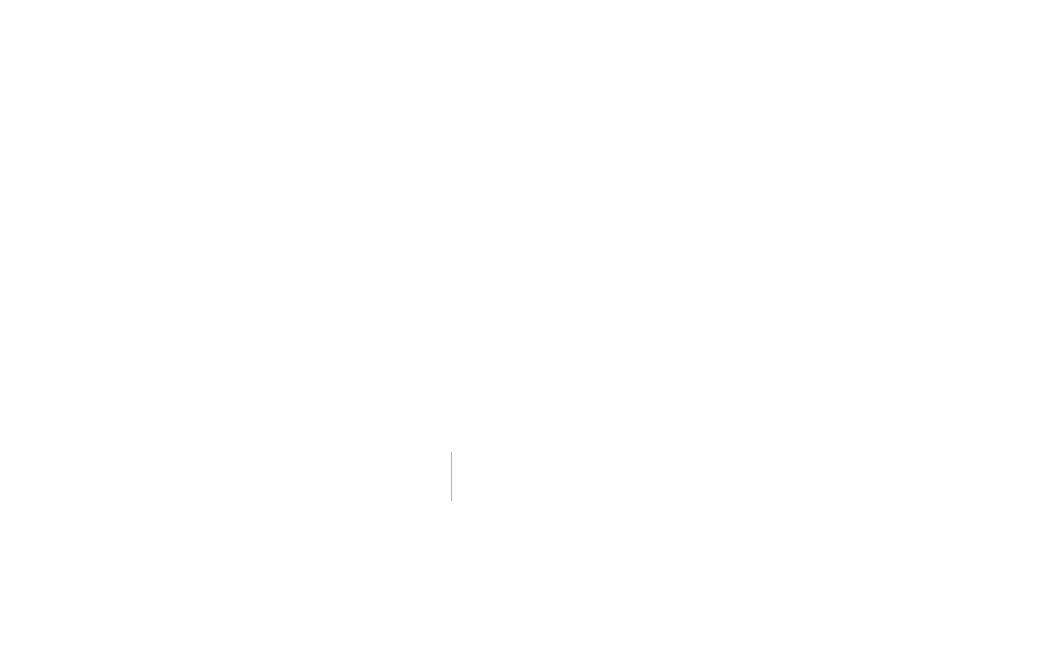
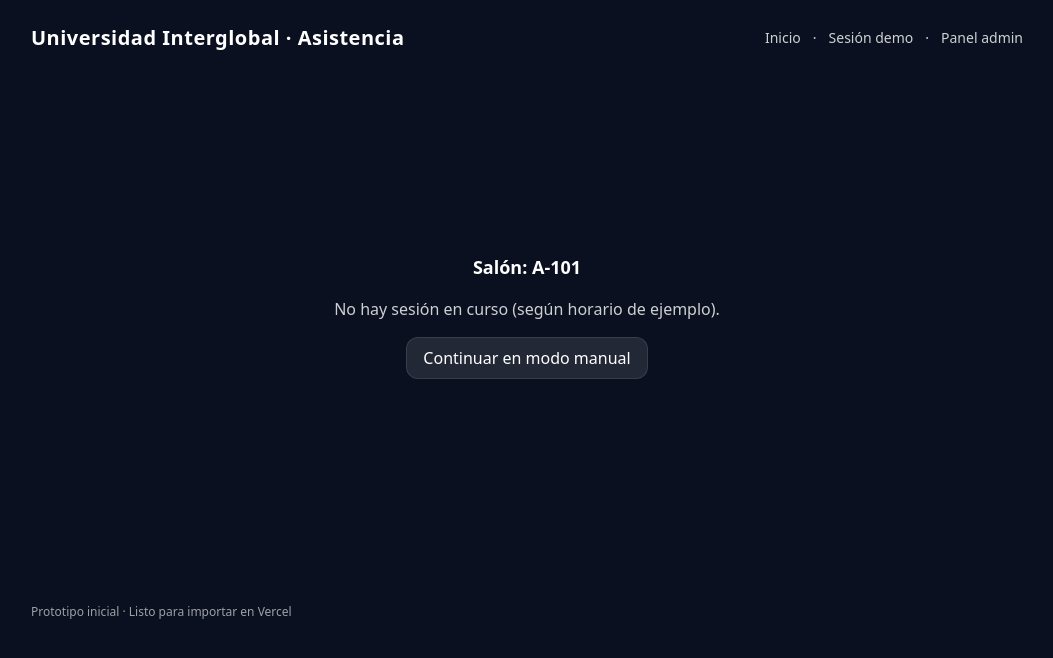
Before and after one commit to puribehuig-boop/ui-asistencia, a Next.js app: page /scan in a window 1280 px wide. Before the commit this address had no page. Shown: the top 658 px of the page, without its empty margins (113-1166 px from the left). Built offline with nearby package versions, Linux system fonts and the light colour scheme.

Commit message:
Create page.tsx

```diff
--- /dev/null
+++ b/app/scan/page.tsx
@@ -0,0 +1,12 @@
+import { Suspense } from 'react';
+import ScanClient from './ScanClient';
+
+export const dynamic = 'force-dynamic';
+
+export default function Page() {
+  return (
+    <Suspense fallback={<main className="p-6">Validando salón…</main>}>
+      <ScanClient />
+    </Suspense>
+  );
+}
```
